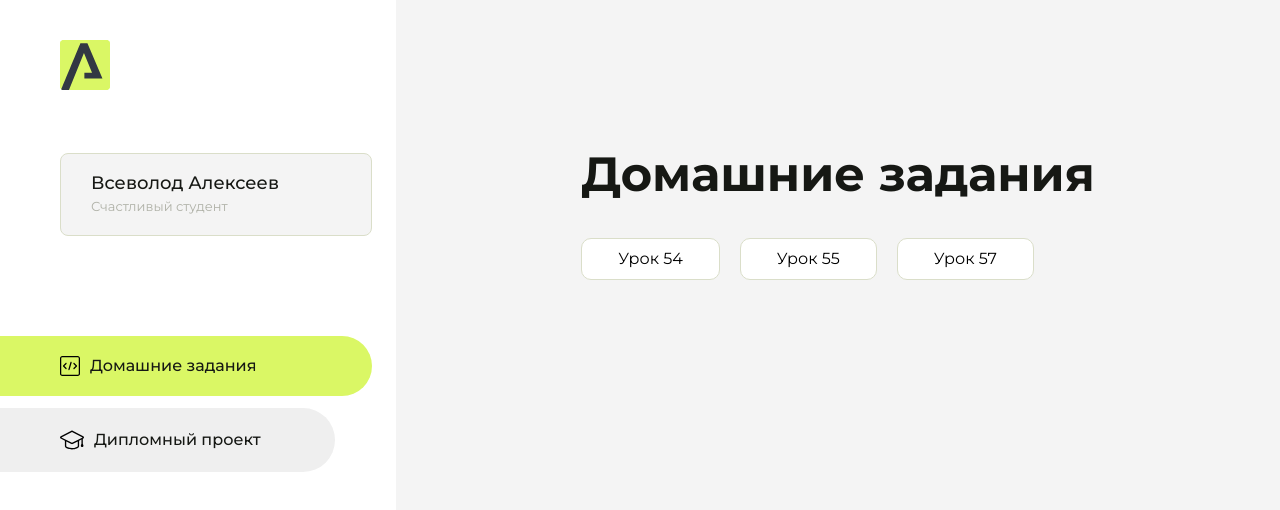
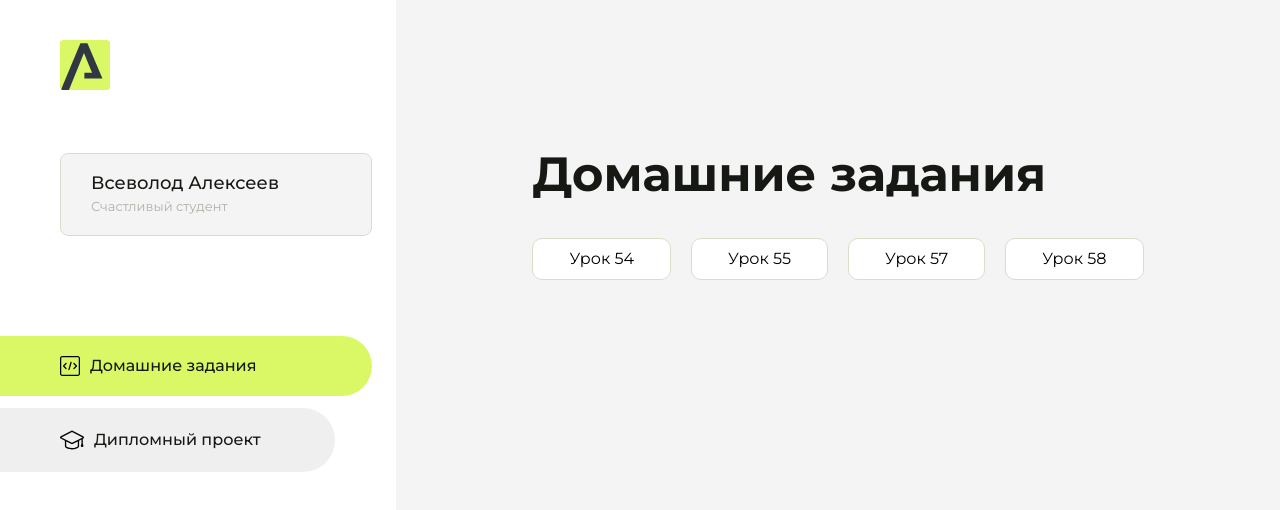
Before and after one commit to sK3n0b1/The-Death-Star, a plain HTML site: page index.html in a window 1280 px wide. Drawn offline with Linux system fonts and the light colour scheme.

Commit message:
Update index.html

```diff
--- a/index.html
+++ b/index.html
@@ -101,6 +101,9 @@
                     <li class="content__list-item">
                         <a href="lesson57/index.html">Урок 57</a>
                     </li>
+                    <li class="content__list-item">
+                        <a href="lesson58/index.html">Урок 58</a>
+                    </li>
                 </ul>
             </div>
             <div class="content__block hidden" id="diplomBlock">
```
